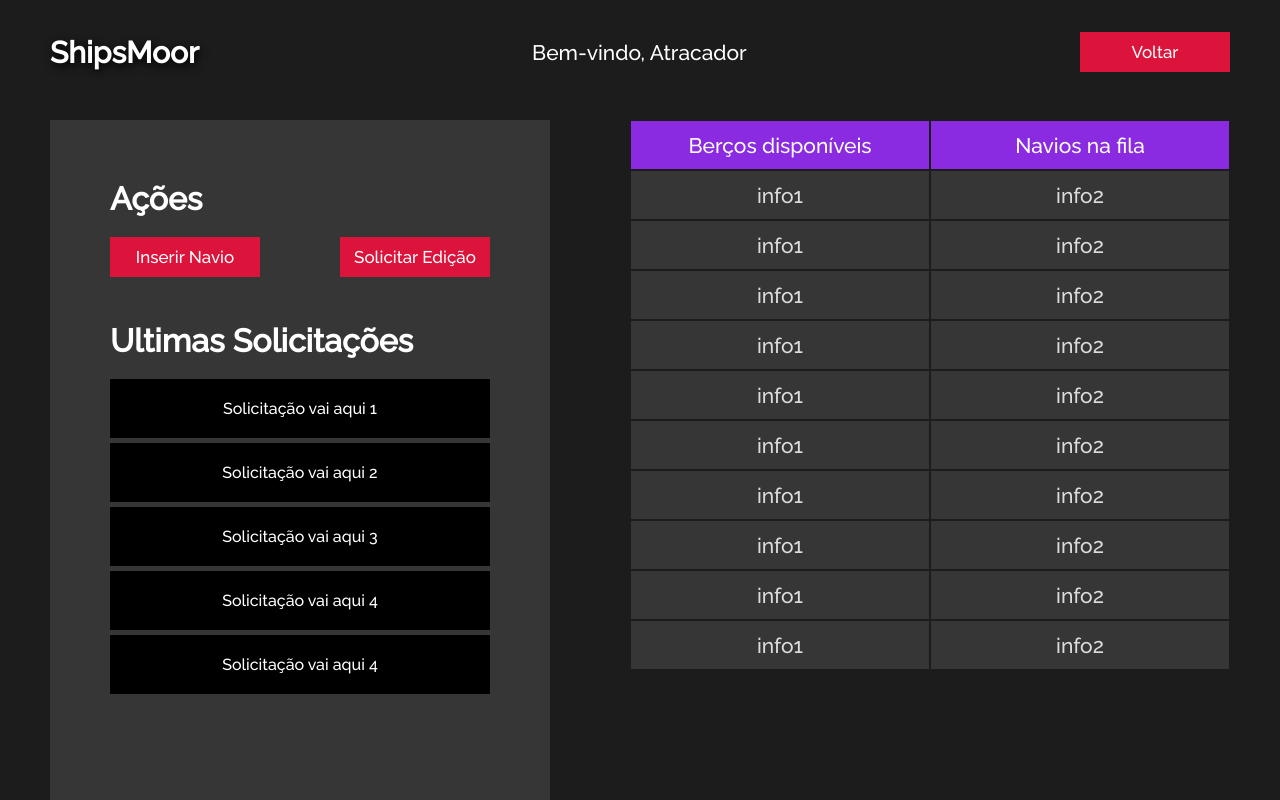
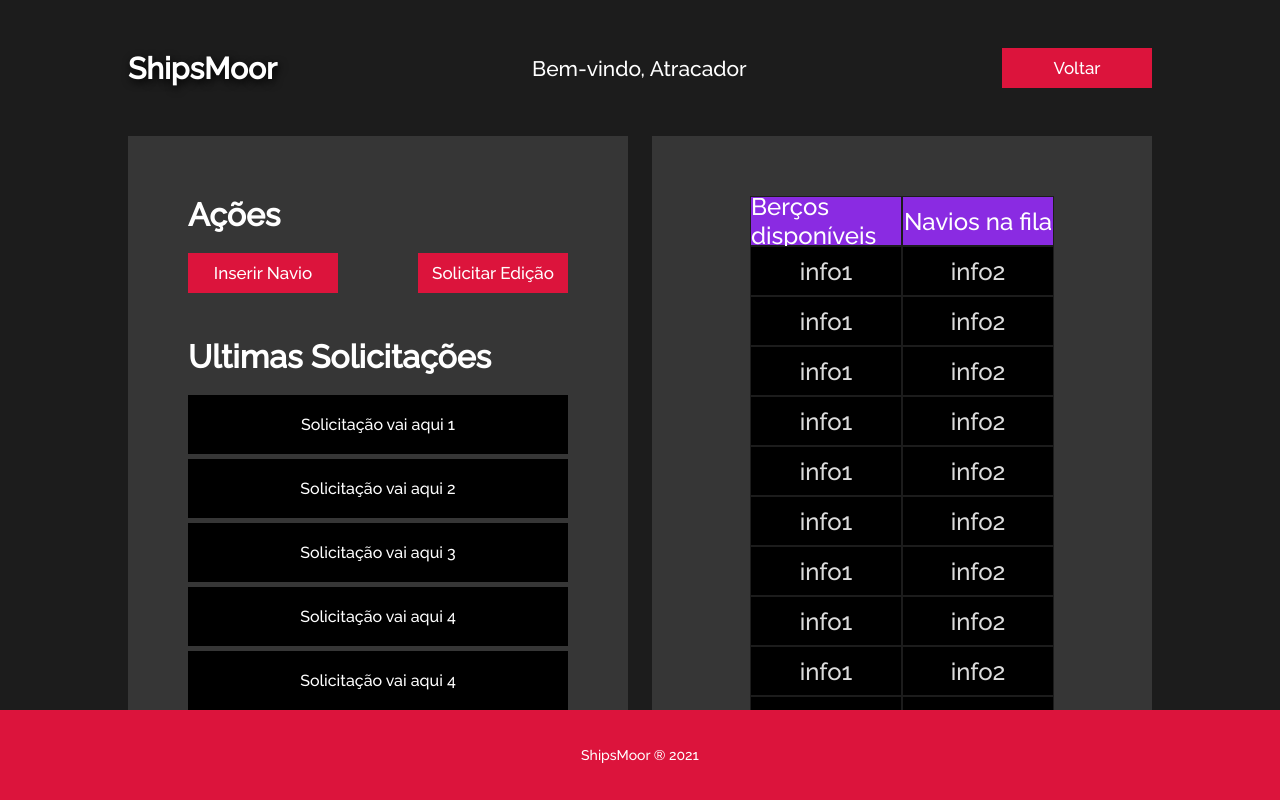
Before and after one commit to adrianmedeiros00/moorships, a React (Create React App) app: page /user-actions in a window 1280 px wide. Shown: the top 800 px of the page. Built offline with nearby package versions, Linux system fonts and the light colour scheme.

Commit message:
Improving layout

```diff
--- a/package.json
+++ b/package.json
@@ -9,6 +9,7 @@
     "polished": "^4.1.1",
     "react": "^17.0.1",
     "react-dom": "^17.0.1",
+    "react-icons": "^4.2.0",
     "react-router-dom": "^5.2.0",
     "react-scripts": "4.0.3",
     "styled-components": "^5.2.1",
--- a/src/components/ShipsList/index.jsx
+++ b/src/components/ShipsList/index.jsx
@@ -42,7 +42,7 @@ const ShipsList = ({headerTitleColumns, infoColumns, rowsAmount}) => {
         </HeaderRowColor>
 
         <InfoContainer>
-               {createInfoRows(rowsAmount)}
+            {createInfoRows(rowsAmount)}
         </InfoContainer>
 
       </Container>
--- a/src/components/ShipsList/styles.js
+++ b/src/components/ShipsList/styles.js
@@ -1,14 +1,15 @@
 import styled from 'styled-components'
-import { Colors } from '../../assets/constants/Colors'
+
 export const Container = styled.div`
   height: 100vh;
-  width: 100%;
+  width: 80%;
   display: flex;
+  margin: auto;
   flex-direction: column;
 `
 
 export const InfoContainer = styled.div`
-  background-color: ${Colors.primaryColor};
+  background-color: black;
   color: #DCDCDC;
 `
 
--- a/src/components/SignInContainer/styles.js
+++ b/src/components/SignInContainer/styles.js
@@ -10,7 +10,7 @@ export const Container = styled.div`
   box-shadow: 0 0 20px 0 rgba(0, 0, 0, 0.5);
   font-size: 16px;
   font-weight: lighter;
-  margin: 3rem auto 5rem auto;
+  margin: 3rem auto;
 `;
 
 export const LoginTitle = styled.h1`
@@ -19,7 +19,6 @@ export const LoginTitle = styled.h1`
   display: flex;
   align-items: center;
 `
-
 
 export const SignInInput = styled.input`
   width: 100%;
@@ -33,7 +32,6 @@ export const SignInInput = styled.input`
   outline: none;
   color: white;
 `;
-
 
 export const Button = styled.button`
   font-size: 17px;
@@ -50,7 +48,6 @@ export const Button = styled.button`
   }
 `;
 
-
 export const TextLink = styled.a`
   font-size: 15px;
   display: flex;
--- a/src/layout/Footer/styles.js
+++ b/src/layout/Footer/styles.js
@@ -9,7 +9,7 @@ export const FooterContainer = styled.div`
     background-color: ${Colors.secondaryColor};
     align-items: center;
     justify-content: center;
-    margin-top: 100%;
+    bottom: 0;
 `
 
 export const FooterText = styled.p`
--- a/src/pages/Home/index.jsx
+++ b/src/pages/Home/index.jsx
@@ -4,9 +4,9 @@ import { Container, Title, Button, Header } from "./styles";
 import { Link } from 'react-router-dom'
 import Footer from "../../layout/Footer";
 
+
 const Home = () => {
   return (
-    <>
       <Container>
         <Header>
           <Title>ShipsMoor</Title>
@@ -15,13 +15,12 @@ const Home = () => {
           </Link>
         </Header>
         <ShipsList
-          headerTitleColumns={['Navio', 'Berço', 'Entrada', 'Saída', 'ID']}
-          infoColumns={['info1', 'info2', 'info3', 'info4', 'info5']}
+          headerTitleColumns={['Navio', 'Berço', 'Entrada', 'Saída']}
+          infoColumns={['info1', 'info2', 'info3', 'info4']}
           rowsAmount={10}
         />
+        <Footer/>
       </Container>
-      <Footer/>
-    </>
   );
 };
 
--- a/src/pages/Home/styles.js
+++ b/src/pages/Home/styles.js
@@ -4,17 +4,16 @@ import { Colors } from '../../assets/constants/Colors'
 
 export const Container = styled.div`
   height: 100vh;
-  width: 100%;
+  width: 100vw;
   display: flex;
   flex-direction: column;
-  padding:  0 50px;
 `;
 
 export const Header = styled.div`
+  width: 80%;
   display: flex;
+  margin: 3rem auto;
   flex-direction: row;
-  margin-bottom: 3rem;
-  margin-top: 2rem;
   justify-content: space-between;
   align-items: center;
 `
@@ -38,5 +37,4 @@ export const Button = styled.button`
     background-color: rgba(350,30,60);
     cursor: pointer;
   }
-
 `
--- a/src/pages/SignIn/styles.js
+++ b/src/pages/SignIn/styles.js
@@ -1,15 +1,12 @@
 import styled from "styled-components";
 
-
 export const Container = styled.div`
-  height: 100vh;
-  padding: 0 20px;
+  margin: 4rem auto;
   display: flex;
   align-items: center;
   justify-content: center;
   flex-direction: column;
 `;
-
 
 export const Title = styled.h1`
   color: white;
--- a/src/pages/UserActionsPage/index.jsx
+++ b/src/pages/UserActionsPage/index.jsx
@@ -48,8 +48,8 @@ const UserActionsPage = ({ user, actionType }) => {
                         <ShipsList headerTitleColumns={['Berços disponíveis', 'Navios na fila']} infoColumns={['info1', 'info2']} rowsAmount={10} />
                     </ShipsInfoContainer>
                 </UserContainer>
+                <Footer />
             </Container>
-            <Footer />
         </>
     )
 }
--- a/src/pages/UserActionsPage/styles.js
+++ b/src/pages/UserActionsPage/styles.js
@@ -3,12 +3,11 @@ import { Colors } from '../../assets/constants/Colors'
 
 
 export const Container = styled.div`
+  height: 100vh;
+  width: 100vw;
   display: flex;
   flex-direction: column;
-  height: 100vh;
-  width: 100%;
-  padding: 0 50px;
-`
+`;
 
 export const WelcomeText = styled.h2`
     display: flex;
@@ -19,23 +18,32 @@ export const WelcomeText = styled.h2`
 `
 
 export const ShipsInfoContainer = styled.div`
-  width: 100%;
-  max-width: 600px;
+    display: flex;
+    flex-direction: column;
+    padding: 60px;
+    width: 100%;
+    height: 100%;
+    max-width: 500px;
+    background-color: ${Colors.primaryColor};
+    font-size: 16px;
+    font-weight: bold;
 `
-
 
 export const UserContainer = styled.div`
     display: flex;
-    height: 100vh;
-    width: 100%;
     flex-direction: row;
     justify-content: space-between;
+    align-items: flex-start;
+    max-height: 700px;
+    width: 80%;
+    margin: 0 auto;
 `
 export const ActionsContainer = styled.div`
     display: flex;
     flex-direction: column;
     padding: 60px;
     width: 100%;
+    height: 100%;
     max-width: 500px;
     background-color: ${Colors.primaryColor};
     font-size: 16px;
```
Also changed, not shown: 1 other file (tests, documents, lock files or other folders).
